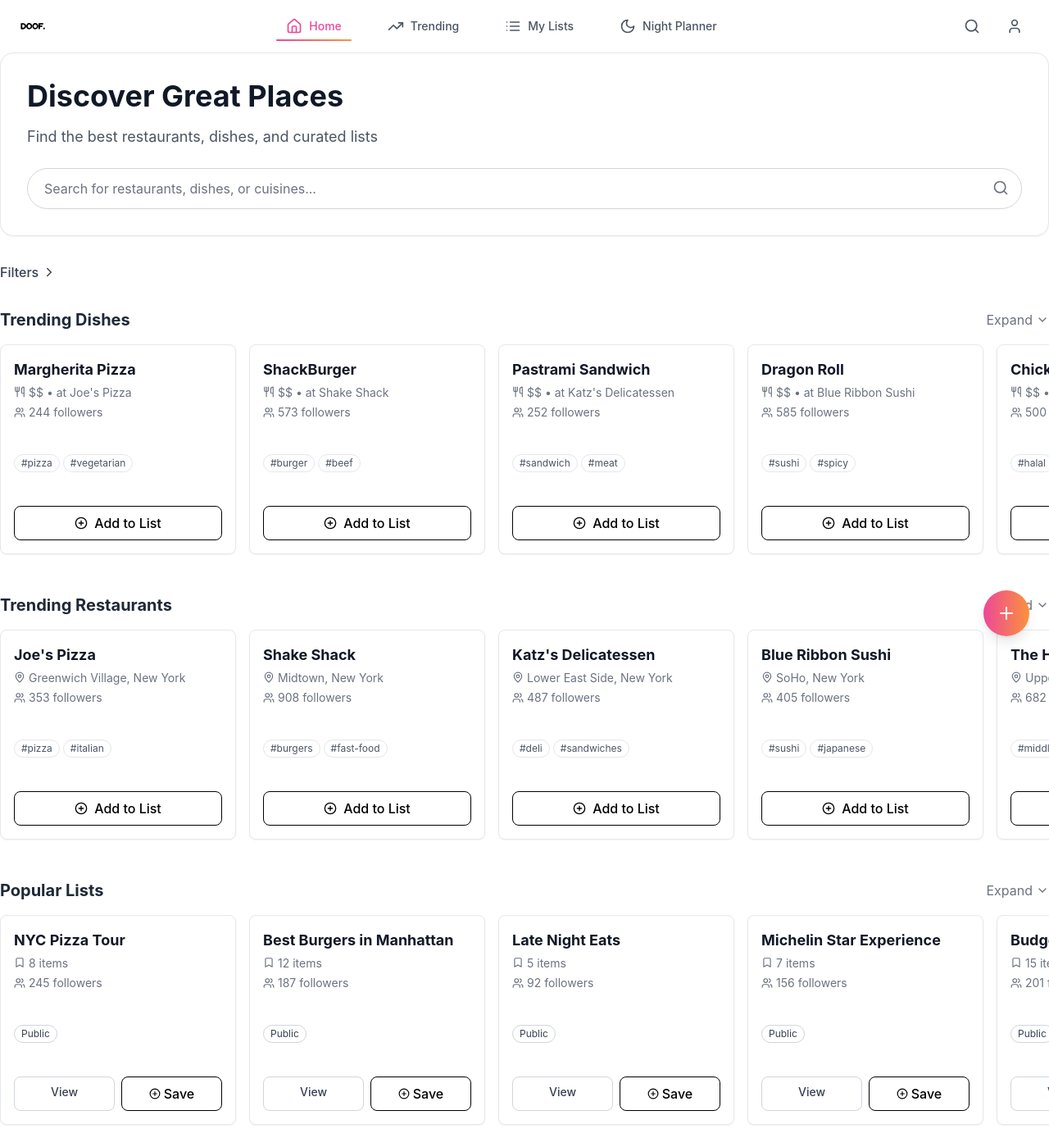
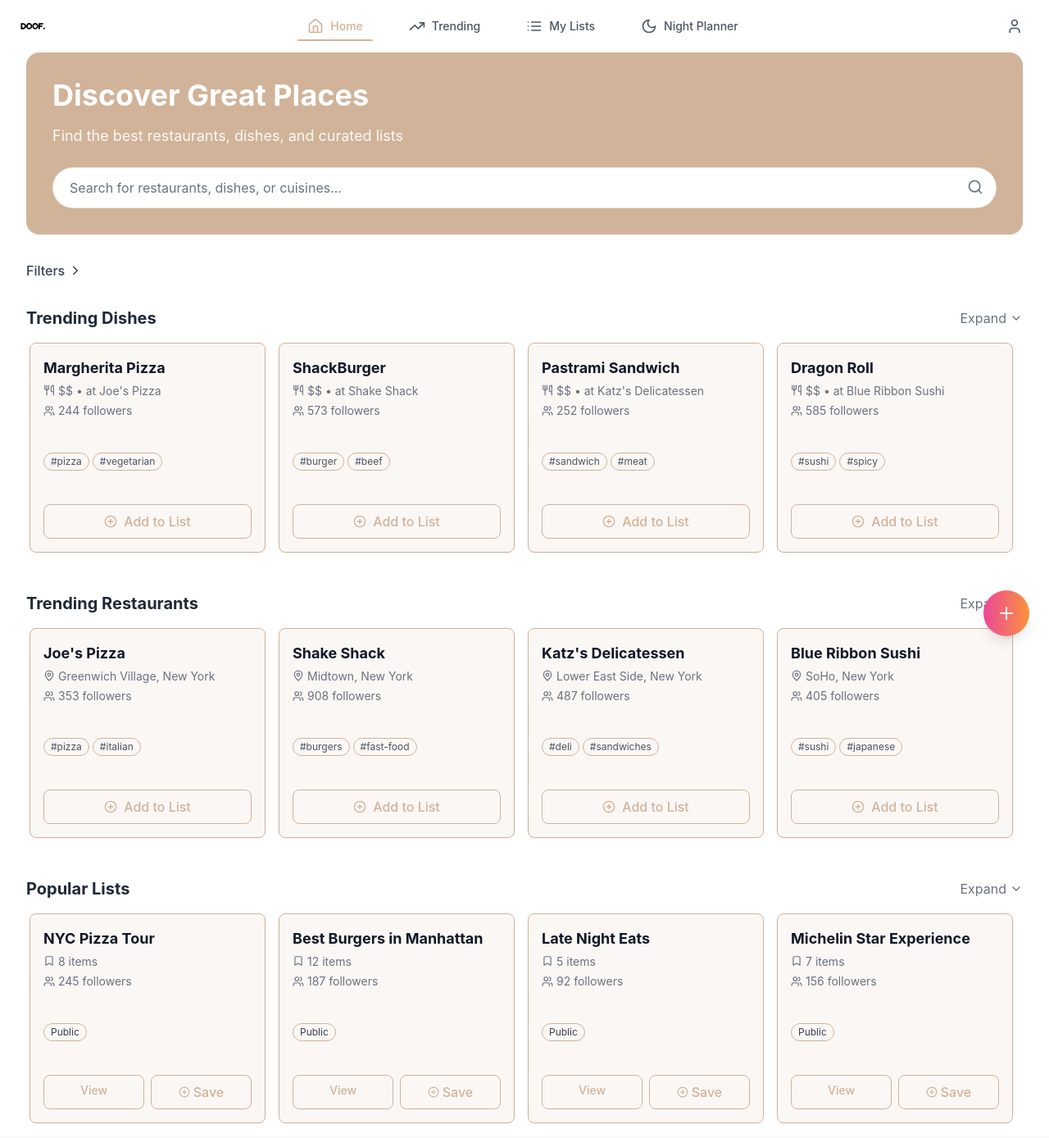
Before and after one commit to thechompapp/chomp_pink, a React (Vite) app: page / in a window 1280 px wide. Shown: the whole page at 82% size. Built offline with nearby package versions, Linux system fonts and the light colour scheme.

Commit message:
oatmeal sleek

```diff
--- a/src/components/Layout/Navbar.jsx
+++ b/src/components/Layout/Navbar.jsx
@@ -9,6 +9,9 @@
   const [searchOpen, setSearchOpen] = useState(false);
   const [searchQuery, setSearchQuery] = useState('');
   const [scrolled, setScrolled] = useState(false);
+
+  // Check if we're on the home page
+  const isHomePage = location.pathname === "/" || location.pathname === "/home";
 
   // Navigation links with icons
   const navLinks = [
@@ -56,7 +59,7 @@
               {doofLogo ? (
                 <img src={doofLogo} alt="Doof Logo" className="h-8 w-auto" />
               ) : (
-                <span className="text-xl font-bold bg-gradient-to-r from-pink-500 to-orange-400 text-transparent bg-clip-text">DOOF</span>
+                <span className="text-xl font-bold bg-gradient-to-r from-[#D1B399] to-[#D1B399]/70 text-transparent bg-clip-text">DOOF</span>
               )}
             </Link>
           </div>
@@ -69,14 +72,14 @@
                 to={link.path}
                 className={`flex items-center px-3 py-2 rounded-md text-sm font-medium transition-colors relative ${
                   isActive(link.path)
-                    ? "text-pink-500"
-                    : "text-gray-600 hover:text-pink-500"
+                    ? "text-[#D1B399]"
+                    : "text-gray-600 hover:text-[#D1B399]"
                 }`}
               >
                 <span className="mr-2">{link.icon}</span>
                 {link.name}
                 {isActive(link.path) && (
-                  <span className="absolute bottom-0 left-0 w-full h-0.5 bg-gradient-to-r from-pink-500 to-orange-400 rounded-full"></span>
+                  <span className="absolute bottom-0 left-0 w-full h-0.5 bg-[#D1B399] rounded-full"></span>
                 )}
               </Link>
             ))}
@@ -84,16 +87,19 @@
 
           {/* Desktop Right Actions */}
           <div className="hidden md:flex items-center space-x-4">
+            {/* Only show search on non-home pages */}
+            {!isHomePage && (
               <button
                 onClick={() => setSearchOpen(true)}
-              className="p-2 text-gray-600 hover:text-pink-500 rounded-full hover:bg-gray-100 transition-colors"
+                className="p-2 text-gray-600 hover:text-[#D1B399] rounded-full hover:bg-gray-100 transition-colors"
                 aria-label="Search"
               >
                 <Search size={20} />
               </button>
+            )}
             <Link
               to="/profile"
-              className="p-2 text-gray-600 hover:text-pink-500 rounded-full hover:bg-gray-100 transition-colors"
+              className="p-2 text-gray-600 hover:text-[#D1B399] rounded-full hover:bg-gray-100 transition-colors"
               aria-label="Profile"
             >
               <User size={20} />
@@ -102,16 +108,19 @@
 
           {/* Mobile menu button */}
           <div className="md:hidden flex items-center space-x-3">
+            {/* Only show search on non-home pages */}
+            {!isHomePage && (
               <button
                 onClick={() => setSearchOpen(true)}
-              className="p-2 text-gray-600 hover:text-pink-500 rounded-full hover:bg-gray-100 transition-colors"
+                className="p-2 text-gray-600 hover:text-[#D1B399] rounded-full hover:bg-gray-100 transition-colors"
                 aria-label="Search"
               >
                 <Search size={20} />
               </button>
+            )}
             <button
               onClick={() => setMobileMenuOpen(!mobileMenuOpen)}
-              className="p-2 text-gray-600 hover:text-pink-500 rounded-full hover:bg-gray-100 transition-colors"
+              className="p-2 text-gray-600 hover:text-[#D1B399] rounded-full hover:bg-gray-100 transition-colors"
               aria-label={mobileMenuOpen ? "Close menu" : "Open menu"}
             >
               {mobileMenuOpen ? <X size={20} /> : <Menu size={20} />}
@@ -130,8 +139,8 @@
                 to={link.path}
                 className={`flex items-center px-3 py-2 rounded-md text-base font-medium ${
                   isActive(link.path)
-                    ? "bg-pink-50 text-pink-500"
-                    : "text-gray-600 hover:bg-gray-50 hover:text-pink-500"
+                    ? "bg-[#D1B399]/10 text-[#D1B399]"
+                    : "text-gray-600 hover:bg-gray-50 hover:text-[#D1B399]"
                 }`}
                 onClick={() => setMobileMenuOpen(false)}
               >
@@ -141,7 +150,7 @@
             ))}
             <Link
               to="/profile"
-              className="flex items-center px-3 py-2 rounded-md text-base font-medium text-gray-600 hover:bg-gray-50 hover:text-pink-500"
+              className="flex items-center px-3 py-2 rounded-md text-base font-medium text-gray-600 hover:bg-gray-50 hover:text-[#D1B399]"
               onClick={() => setMobileMenuOpen(false)}
             >
               <span className="mr-3"><User size={20} /></span>
@@ -175,7 +184,7 @@
                 </button>
               </form>
 
-              {/* Quick suggestions (would be dynamic in a real app) */}
+              {/* Quick suggestions */}
               <div className="px-4 py-3 border-t border-gray-200">
                 <p className="text-xs font-medium text-gray-500 mb-2">TRENDING SEARCHES</p>
                 <div className="flex flex-wrap gap-2">
--- a/src/components/UI/DishCard.jsx
+++ b/src/components/UI/DishCard.jsx
@@ -7,7 +7,7 @@
 
   return (
     <>
-      <div className="w-72 h-64 bg-white border border-gray-200 rounded-lg p-4 shadow-sm hover:shadow-md transition-shadow">
+      <div className="w-72 h-64 bg-[#D1B399] bg-opacity-10 border border-[#D1B399] rounded-lg p-4 shadow-sm hover:shadow-md transition-shadow">
         <div className="h-full flex flex-col justify-between">
           {/* Card header */}
           <div>
@@ -30,7 +30,7 @@
               {tags.slice(0, 3).map((tag) => (
                 <span
                   key={tag}
-                  className="px-2 py-0.5 border border-gray-200 rounded-full text-xs text-gray-600"
+                  className="px-2 py-0.5 border border-[#D1B399] rounded-full text-xs text-gray-600"
                 >
                   #{tag}
                 </span>
@@ -41,7 +41,7 @@
           {/* Action button */}
           <button
             onClick={() => setShowQuickAdd(true)}
-            className="w-full py-2 border border-black text-black rounded-lg flex items-center justify-center font-medium hover:bg-black hover:text-white transition-colors"
+            className="w-full py-2 border border-[#D1B399] text-[#D1B399] rounded-lg flex items-center justify-center font-medium hover:bg-[#D1B399] hover:text-white transition-colors"
           >
             <PlusCircle size={16} className="mr-2" />
             Add to List
--- a/src/components/UI/Home.jsx
+++ b/src/components/UI/Home.jsx
@@ -151,7 +151,7 @@
           <h2 className="text-xl font-bold text-gray-800">{title}</h2>
           <button
             onClick={() => toggleSectionExpansion(sectionKey)}
-            className="flex items-center text-gray-500 hover:text-black"
+            className="flex items-center text-gray-500 hover:text-[#D1B399]"
           >
             {isExpanded ? 'Collapse' : 'Expand'}
             {isExpanded ? <ChevronUp size={16} className="ml-1" /> : <ChevronDown size={16} className="ml-1" />}
@@ -159,15 +159,15 @@
         </div>
 
         {isExpanded ? (
-          // Expanded grid view
-          <div className="grid grid-cols-1 md:grid-cols-2 lg:grid-cols-3 xl:grid-cols-4 gap-6">
+          // Expanded grid view - centered on mobile
+          <div className="grid grid-cols-1 md:grid-cols-2 lg:grid-cols-3 xl:grid-cols-4 gap-4 place-items-center md:place-items-start">
             {items.map((item, index) => renderItem(item, index))}
           </div>
         ) : (
           // Horizontal scrolling view
           <div
             ref={sectionRef}
-            className="flex overflow-x-auto pb-4 space-x-4 no-scrollbar"
+            className="flex overflow-x-auto pb-4 space-x-4 no-scrollbar pl-1"
             style={{ scrollbarWidth: 'none', msOverflowStyle: 'none' }}
           >
             {items.map((item, index) => (
@@ -182,21 +182,21 @@
   };
 
   return (
-    <div className="space-y-8 max-w-7xl mx-auto">
+    <div className="space-y-8 mx-auto px-4 sm:px-6 md:px-8 max-w-7xl">
       {/* Hero section with search */}
-      <div className="bg-white rounded-2xl p-6 md:p-8 border border-gray-200 shadow-sm">
-        <h1 className="text-3xl md:text-4xl font-bold text-gray-900 mb-4">Discover Great Places</h1>
-        <p className="text-gray-600 text-lg mb-6">Find the best restaurants, dishes, and curated lists</p>
+      <div className="bg-[#D1B399] rounded-2xl p-5 md:p-8 shadow-sm">
+        <h1 className="text-2xl md:text-4xl font-bold text-white mb-3 md:mb-4">Discover Great Places</h1>
+        <p className="text-white text-opacity-90 text-base md:text-lg mb-4 md:mb-6">Find the best restaurants, dishes, and curated lists</p>
 
         <div className="relative">
           <input
             type="text"
             placeholder="Search for restaurants, dishes, or cuisines..."
-            className="w-full py-3 px-5 pr-12 rounded-full border border-gray-300 text-gray-800 placeholder-gray-500 focus:outline-none focus:ring-1 focus:ring-black focus:border-black"
+            className="w-full py-2 md:py-3 px-4 md:px-5 pr-10 md:pr-12 rounded-full border border-[#D1B399]/30 text-gray-800 placeholder-gray-500 focus:outline-none focus:ring-1 focus:ring-[#D1B399] focus:border-[#D1B399]"
             onChange={(e) => handleSearch(e.target.value)}
             value={searchQuery}
           />
-          <Search className="absolute right-4 top-3.5 text-gray-500" size={20} />
+          <Search className="absolute right-3 md:right-4 top-2.5 md:top-3.5 text-gray-500" size={20} />
         </div>
       </div>
 
@@ -204,7 +204,7 @@
       <div>
         <button
           onClick={() => setExpandedFilter(!expandedFilter)}
-          className="mb-4 flex items-center text-gray-700 font-medium hover:text-black transition-colors"
+          className="mb-4 flex items-center text-gray-700 font-medium hover:text-[#D1B399] transition-colors"
         >
           <span>Filters</span>
           <ChevronRight className={`ml-1 transition-transform ${expandedFilter ? 'rotate-90' : ''}`} size={18} />
@@ -253,7 +253,7 @@
               setSearchQuery('');
               setExpandedFilter(true);
             }}
-            className="mt-4 px-4 py-2 border border-black text-black hover:bg-black hover:text-white rounded-lg transition-colors"
+            className="mt-4 px-4 py-2 border border-[#D1B399] text-[#D1B399] hover:bg-[#D1B399] hover:text-white rounded-lg transition-colors"
           >
             Clear all filters
           </button>
--- a/src/components/UI/ListCard.jsx
+++ b/src/components/UI/ListCard.jsx
@@ -9,7 +9,7 @@
 
   return (
     <>
-      <div className="w-72 h-64 bg-white border border-gray-200 rounded-lg p-4 shadow-sm hover:shadow-md transition-shadow">
+      <div className="w-72 h-64 bg-[#D1B399] bg-opacity-10 border border-[#D1B399] rounded-lg p-4 shadow-sm hover:shadow-md transition-shadow">
         <div className="h-full flex flex-col justify-between">
           {/* Card header */}
           <div>
@@ -28,11 +28,7 @@
 
           {/* Visibility */}
           <div className="my-3 flex items-center">
-            <span className={`px-2 py-0.5 border rounded-full text-xs ${
-              isPublic
-                ? 'border-gray-300 text-gray-700'
-                : 'border-gray-300 text-gray-700'
-            }`}>
+            <span className="px-2 py-0.5 border border-[#D1B399] rounded-full text-xs text-gray-700">
               {isPublic ? 'Public' : 'Private'}
             </span>
           </div>
@@ -41,14 +37,14 @@
           <div className="grid grid-cols-2 gap-2">
             <Link
               to={`/lists/${id}`}
-              className="py-2 border border-gray-300 text-gray-700 rounded-lg hover:bg-gray-100 transition-colors text-center text-sm font-medium"
+              className="py-2 border border-[#D1B399] text-[#D1B399] rounded-lg hover:bg-[#D1B399] hover:text-white transition-colors text-center text-sm font-medium"
             >
               View
             </Link>
 
             <button
               onClick={() => setShowQuickAdd(true)}
-              className="py-2 border border-black text-black rounded-lg flex items-center justify-center font-medium hover:bg-black hover:text-white transition-colors"
+              className="py-2 border border-[#D1B399] text-[#D1B399] rounded-lg flex items-center justify-center font-medium hover:bg-[#D1B399] hover:text-white transition-colors"
             >
               <PlusCircle size={14} className="mr-1" />
               Save
--- a/src/components/UI/RestaurantCard.jsx
+++ b/src/components/UI/RestaurantCard.jsx
@@ -7,7 +7,7 @@
 
   return (
     <>
-      <div className="w-72 h-64 bg-white border border-gray-200 rounded-lg p-4 shadow-sm hover:shadow-md transition-shadow">
+      <div className="w-72 h-64 bg-[#D1B399] bg-opacity-10 border border-[#D1B399] rounded-lg p-4 shadow-sm hover:shadow-md transition-shadow">
         <div className="h-full flex flex-col justify-between">
           {/* Card header */}
           <div>
@@ -30,7 +30,7 @@
               {tags.slice(0, 3).map((tag) => (
                 <span
                   key={tag}
-                  className="px-2 py-0.5 border border-gray-200 rounded-full text-xs text-gray-600"
+                  className="px-2 py-0.5 border border-[#D1B399] rounded-full text-xs text-gray-600"
                 >
                   #{tag}
                 </span>
@@ -41,7 +41,7 @@
           {/* Action button */}
           <button
             onClick={() => setShowQuickAdd(true)}
-            className="w-full py-2 border border-black text-black rounded-lg flex items-center justify-center font-medium hover:bg-black hover:text-white transition-colors"
+            className="w-full py-2 border border-[#D1B399] text-[#D1B399] rounded-lg flex items-center justify-center font-medium hover:bg-[#D1B399] hover:text-white transition-colors"
           >
             <PlusCircle size={16} className="mr-2" />
             Add to List
```
Also changed, not shown: src/components/QuickAdd/QuickAddPopup.jsx (+55 -25 lines), src/components/UI/FilterSection.jsx (+11 -11 lines). Lines whose indentation alone changed are shown as unchanged.
